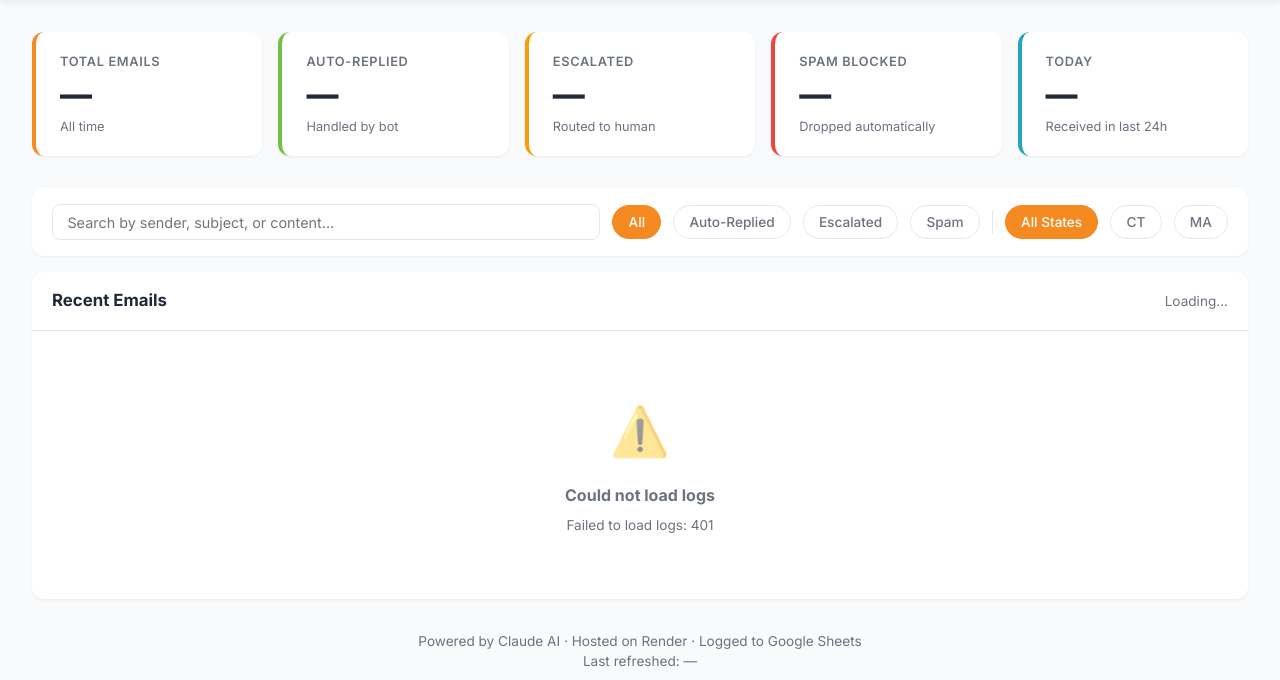
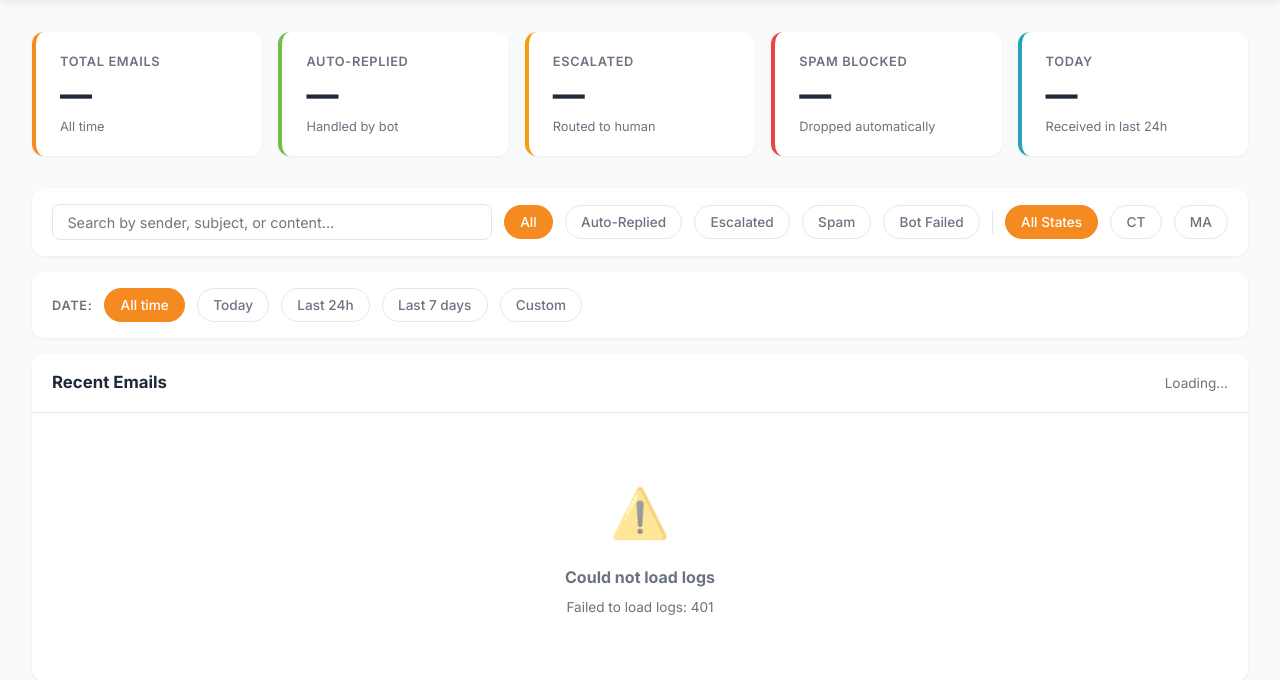
Before and after one commit to ViktoriaGoja/Support_QA, a Flask app: template templates/dashboard.html in a window 1280 px wide. Shown: the part 125-805 px from the top of the page. Run offline with Flask 3, Linux system fonts and the light colour scheme; the template is opened without the code that fills it, so the values that code supplies are empty.

Commit message:
Fix dashboard timezone + add date range filter
- Bot now emits ISO-8601 UTC timestamps (Z suffix) so browsers
  correctly convert to viewer's local timezone
- Apps Script now returns Date cells as ISO strings
- Dashboard parses legacy bare timestamps as UTC for backwards compat
- Added date range filter: All / Today / Last 24h / Last 7d / Custom
- Added 'Bot Failed' status filter and badge styling (purple)
- Stats now count Bot Failed rows separately

Co-Authored-By: Claude Opus 4.6 <noreply@anthropic.com>

```diff
--- a/app.py
+++ b/app.py
@@ -15,7 +15,7 @@ Endpoints:
 """
 
 import hashlib, hmac, json, logging, os, secrets, threading
-from datetime import datetime
+from datetime import datetime, timezone
 from pathlib import Path
 from flask import Flask, request, jsonify, render_template, make_response, redirect
 from flask_cors import CORS
@@ -144,8 +144,8 @@ EMAIL_LOG_DIR.mkdir(exist_ok=True)
 
 def _save_email_log(contact_id, sender, subject, body, reply, escalated, spam, reason="", state="CT"):
     """Save full email interaction to a log file for record-keeping."""
-    timestamp = datetime.now().strftime("%Y-%m-%d %H:%M:%S")
-    date_str = datetime.now().strftime("%Y-%m-%d")
+    timestamp = datetime.now(timezone.utc).strftime("%Y-%m-%d %H:%M:%S UTC")
+    date_str = datetime.now(timezone.utc).strftime("%Y-%m-%d")
     log_file = EMAIL_LOG_DIR / f"emails_{date_str}.log"
 
     if spam:
@@ -189,7 +189,9 @@ def _log_to_google_sheets(contact_id, sender, subject, body, reply, status, reas
     def _send():
         try:
             payload = {
-                "timestamp": datetime.now().strftime("%Y-%m-%d %H:%M:%S"),
+                # ISO 8601 UTC with Z suffix — browsers parse this as UTC
+                # and convert to the viewer's local timezone correctly.
+                "timestamp": datetime.now(timezone.utc).strftime("%Y-%m-%dT%H:%M:%SZ"),
                 "contactId": contact_id,
                 "from": sender,
                 "subject": subject,
--- a/templates/dashboard.html
+++ b/templates/dashboard.html
@@ -395,10 +395,24 @@
     <button class="filter-chip" data-filter="replied">Auto-Replied</button>
     <button class="filter-chip" data-filter="escalated">Escalated</button>
     <button class="filter-chip" data-filter="spam">Spam</button>
+    <button class="filter-chip" data-filter="failed">Bot Failed</button>
     <span style="width:1px; height:24px; background:#e5e7eb;"></span>
     <button class="filter-chip active" data-state="all">All States</button>
     <button class="filter-chip" data-state="CT">CT</button>
     <button class="filter-chip" data-state="MA">MA</button>
+  </div>
+
+  <!-- Date range filter -->
+  <div class="filters">
+    <label style="font-size:0.8rem; color:var(--tns-gray); font-weight:600; text-transform:uppercase; letter-spacing:0.05em;">Date:</label>
+    <button class="filter-chip active" data-range="all">All time</button>
+    <button class="filter-chip" data-range="today">Today</button>
+    <button class="filter-chip" data-range="24h">Last 24h</button>
+    <button class="filter-chip" data-range="7d">Last 7 days</button>
+    <button class="filter-chip" data-range="custom">Custom</button>
+    <input type="date" id="dateFrom" style="padding:0.5rem; border:1px solid var(--tns-border); border-radius:8px; font-family:inherit; font-size:0.85rem; display:none;">
+    <span id="dateDash" style="display:none; color:var(--tns-gray);">–</span>
+    <input type="date" id="dateTo" style="padding:0.5rem; border:1px solid var(--tns-border); border-radius:8px; font-family:inherit; font-size:0.85rem; display:none;">
   </div>
 
   <!-- Table -->
@@ -436,7 +450,10 @@
   let allLogs = [];
   let currentFilter = 'all';
   let currentState = 'all';
+  let currentRange = 'all';
   let currentSearch = '';
+  let customFrom = null;  // Date
+  let customTo = null;    // Date
 
   async function loadLogs() {
     try {
@@ -457,19 +474,30 @@
     }
   }
 
+  function parseLogTs(ts) {
+    if (!ts) return null;
+    let d = new Date(ts);
+    if (isNaN(d) && typeof ts === 'string' && /^\d{4}-\d{2}-\d{2} \d{2}:\d{2}:\d{2}$/.test(ts)) {
+      d = new Date(ts.replace(' ', 'T') + 'Z');
+    }
+    return isNaN(d) ? null : d;
+  }
+
   function updateStats() {
     const total = allLogs.length;
-    let replied = 0, escalated = 0, spam = 0, today = 0;
+    let replied = 0, escalated = 0, spam = 0, failed = 0, today = 0;
     const dayAgo = Date.now() - 24*60*60*1000;
 
     allLogs.forEach(log => {
       const status = (log.status || '').toUpperCase();
-      if (status.includes('SPAM')) spam++;
+      const reason = (log.reason || '').toUpperCase();
+      if (reason.includes('BOT FAILED')) failed++;
+      else if (status.includes('SPAM')) spam++;
       else if (status.includes('ESCALATED')) escalated++;
       else if (status.includes('AUTO-REPLIED') || status.includes('REPLIED')) replied++;
 
-      const ts = new Date(log.timestamp);
-      if (!isNaN(ts) && ts.getTime() > dayAgo) today++;
+      const ts = parseLogTs(log.timestamp);
+      if (ts && ts.getTime() > dayAgo) today++;
     });
 
     document.getElementById('statTotal').textContent = total.toLocaleString();
@@ -479,23 +507,59 @@
     document.getElementById('statToday').textContent = today.toLocaleString();
   }
 
-  function badgeFor(status) {
+  function badgeFor(status, reason) {
     const s = (status || '').toUpperCase();
+    const r = (reason || '').toUpperCase();
+    if (r.includes('BOT FAILED')) return '<span class="badge" style="background:#f3e8ff;color:#6b21a8;">Bot Failed</span>';
     if (s.includes('SPAM')) return '<span class="badge badge-red">Spam</span>';
     if (s.includes('ESCALATED')) return '<span class="badge badge-yellow">Escalated</span>';
     if (s.includes('AUTO-REPLIED') || s.includes('REPLIED')) return '<span class="badge badge-green">Auto-Replied</span>';
     return '<span class="badge">' + (status || 'Unknown') + '</span>';
   }
 
+  function inDateRange(ts) {
+    if (currentRange === 'all') return true;
+    if (!ts) return false;
+    const d = new Date(ts);
+    if (isNaN(d)) return false;
+    const now = new Date();
+
+    if (currentRange === 'today') {
+      return d.toDateString() === now.toDateString();
+    }
+    if (currentRange === '24h') {
+      return d.getTime() >= (now.getTime() - 24 * 60 * 60 * 1000);
+    }
+    if (currentRange === '7d') {
+      return d.getTime() >= (now.getTime() - 7 * 24 * 60 * 60 * 1000);
+    }
+    if (currentRange === 'custom') {
+      if (customFrom && d < customFrom) return false;
+      if (customTo) {
+        // inclusive of end date — treat customTo as end-of-day
+        const endOfDay = new Date(customTo.getTime() + 24 * 60 * 60 * 1000 - 1);
+        if (d > endOfDay) return false;
+      }
+      return true;
+    }
+    return true;
+  }
+
   function filterLogs() {
     return allLogs.filter(log => {
       const status = (log.status || '').toUpperCase();
+      const reason = (log.reason || '').toUpperCase();
+      const isFailed = reason.includes('BOT FAILED');
+
       if (currentFilter === 'replied' && !(status.includes('AUTO-REPLIED') || status.includes('REPLIED'))) return false;
-      if (currentFilter === 'escalated' && !status.includes('ESCALATED')) return false;
+      if (currentFilter === 'escalated' && (!status.includes('ESCALATED') || isFailed)) return false;
       if (currentFilter === 'spam' && !status.includes('SPAM')) return false;
+      if (currentFilter === 'failed' && !isFailed) return false;
 
       const state = (log.state || 'CT').toUpperCase();
       if (currentState !== 'all' && state !== currentState) return false;
+
+      if (!inDateRange(log.timestamp)) return false;
 
       if (currentSearch) {
         const q = currentSearch.toLowerCase();
@@ -521,7 +585,12 @@
 
   function formatDate(ts) {
     if (!ts) return '—';
-    const d = new Date(ts);
+    // Handle bare "YYYY-MM-DD HH:MM:SS" strings (no timezone) by
+    // treating them as UTC (the bot emits UTC before we fixed it).
+    let d = new Date(ts);
+    if (isNaN(d) && typeof ts === 'string' && /^\d{4}-\d{2}-\d{2} \d{2}:\d{2}:\d{2}$/.test(ts)) {
+      d = new Date(ts.replace(' ', 'T') + 'Z');
+    }
     if (isNaN(d)) return ts;
     const today = new Date();
     const sameDay = d.toDateString() === today.toDateString();
@@ -552,7 +621,7 @@
         '<td>' + stateBadge(log.state) + '</td>' +
         '<td class="col-from"><div class="truncate">' + escapeHtml(log.from) + '</div></td>' +
         '<td><div class="truncate">' + escapeHtml(log.subject) + '</div></td>' +
-        '<td>' + badgeFor(log.status) + '</td>' +
+        '<td>' + badgeFor(log.status, log.reason) + '</td>' +
         '</tr>';
     });
     html += '</tbody></table>';
@@ -572,7 +641,7 @@
     const body = document.getElementById('modalBody');
     body.innerHTML =
       '<div class="modal-row"><div class="modal-label">Status · State</div>' +
-      '<div>' + badgeFor(log.status) + ' ' + stateBadge(log.state) + '</div></div>' +
+      '<div>' + badgeFor(log.status, log.reason) + ' ' + stateBadge(log.state) + '</div></div>' +
       '<div class="modal-row"><div class="modal-label">Timestamp</div>' +
       '<div class="modal-value">' + escapeHtml(log.timestamp) + '</div></div>' +
       '<div class="modal-row"><div class="modal-label">Contact ID</div>' +
@@ -622,6 +691,29 @@
     });
   });
 
+  // Date range filter chips
+  document.querySelectorAll('.filter-chip[data-range]').forEach(chip => {
+    chip.addEventListener('click', () => {
+      document.querySelectorAll('.filter-chip[data-range]').forEach(c => c.classList.remove('active'));
+      chip.classList.add('active');
+      currentRange = chip.dataset.range;
+      const showCustom = (currentRange === 'custom');
+      document.getElementById('dateFrom').style.display = showCustom ? '' : 'none';
+      document.getElementById('dateTo').style.display = showCustom ? '' : 'none';
+      document.getElementById('dateDash').style.display = showCustom ? '' : 'none';
+      renderTable();
+    });
+  });
+
+  document.getElementById('dateFrom').addEventListener('change', e => {
+    customFrom = e.target.value ? new Date(e.target.value + 'T00:00:00') : null;
+    if (currentRange === 'custom') renderTable();
+  });
+  document.getElementById('dateTo').addEventListener('change', e => {
+    customTo = e.target.value ? new Date(e.target.value + 'T00:00:00') : null;
+    if (currentRange === 'custom') renderTable();
+  });
+
   document.getElementById('refreshBtn').addEventListener('click', loadLogs);
 
   // Auto-refresh every 60s
```
Also changed, not shown: google-apps-script.js (+3 -9 lines).
